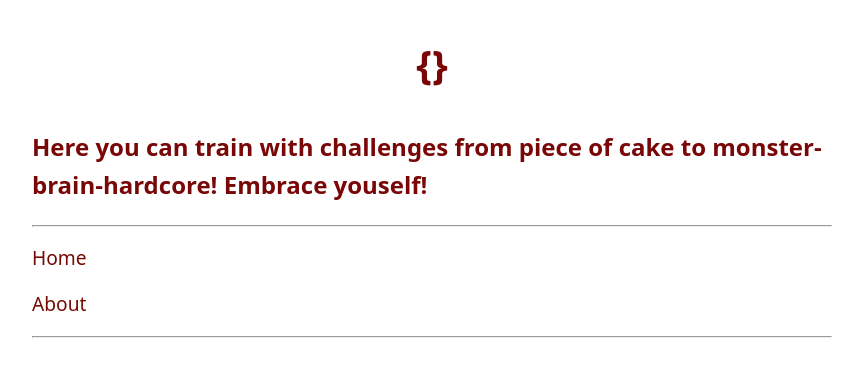
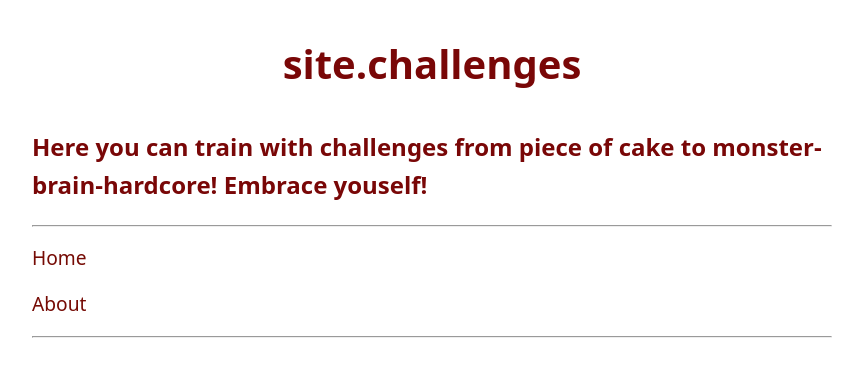
Before and after one commit to drkutuzov/drkutuzov.github.io, a Jekyll site: the page built from challenges.md, in a window 1280 px wide. Shown: the top 377 px of the page, without its empty margins (208-1071 px from the left). Built offline with Jekyll 4.4.1, drawn with Linux system fonts in a browser that asks for light colours.

Commit message:
test titles

```diff
--- a/challenges.md
+++ b/challenges.md
@@ -1,5 +1,5 @@
 ---
 layout: default
-title: {{ site.challenges }}
+title: site.challenges
 ---
 ## Here you can train with challenges from piece of cake to monster-brain-hardcore! Embrace youself!
```
